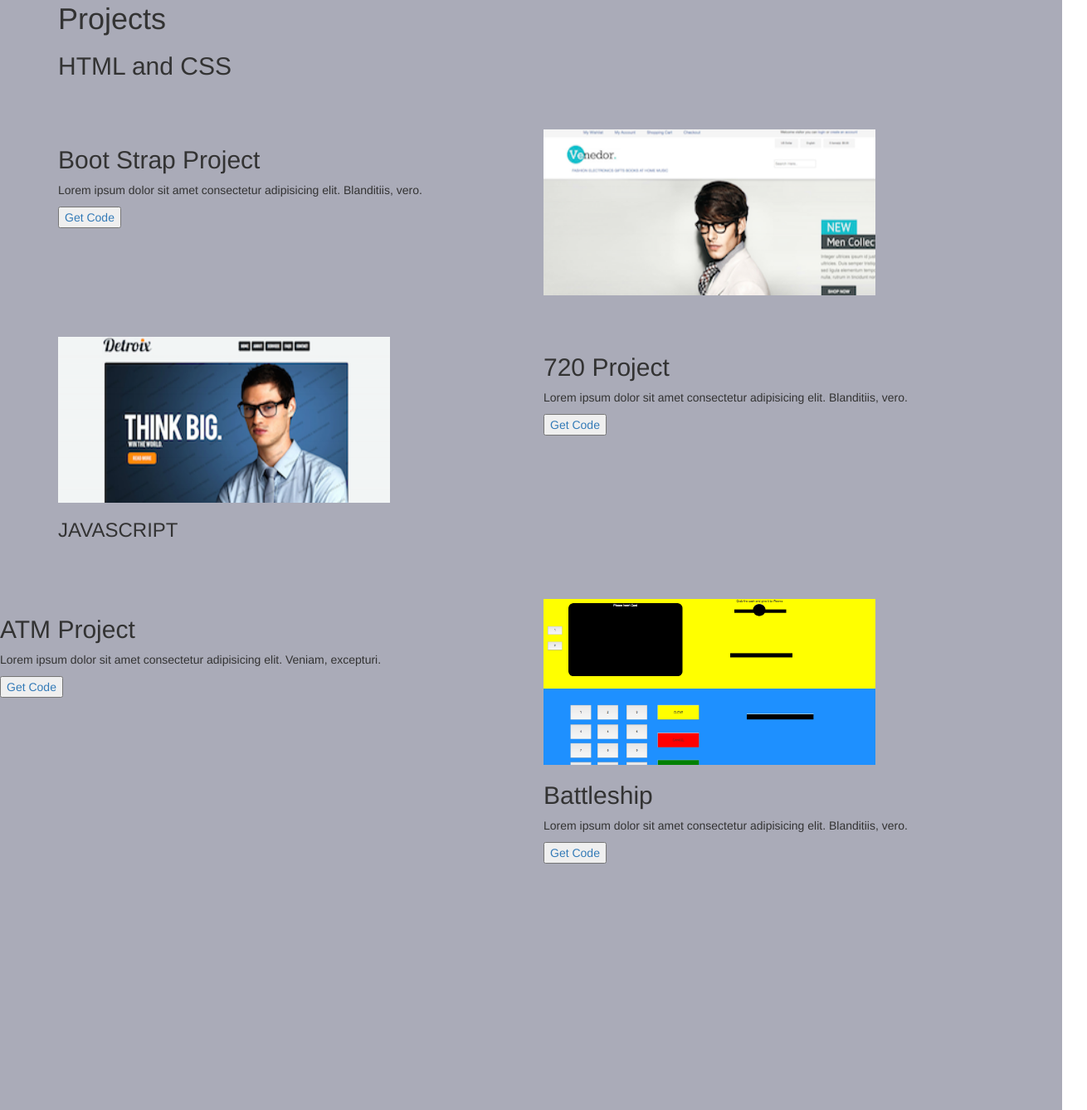
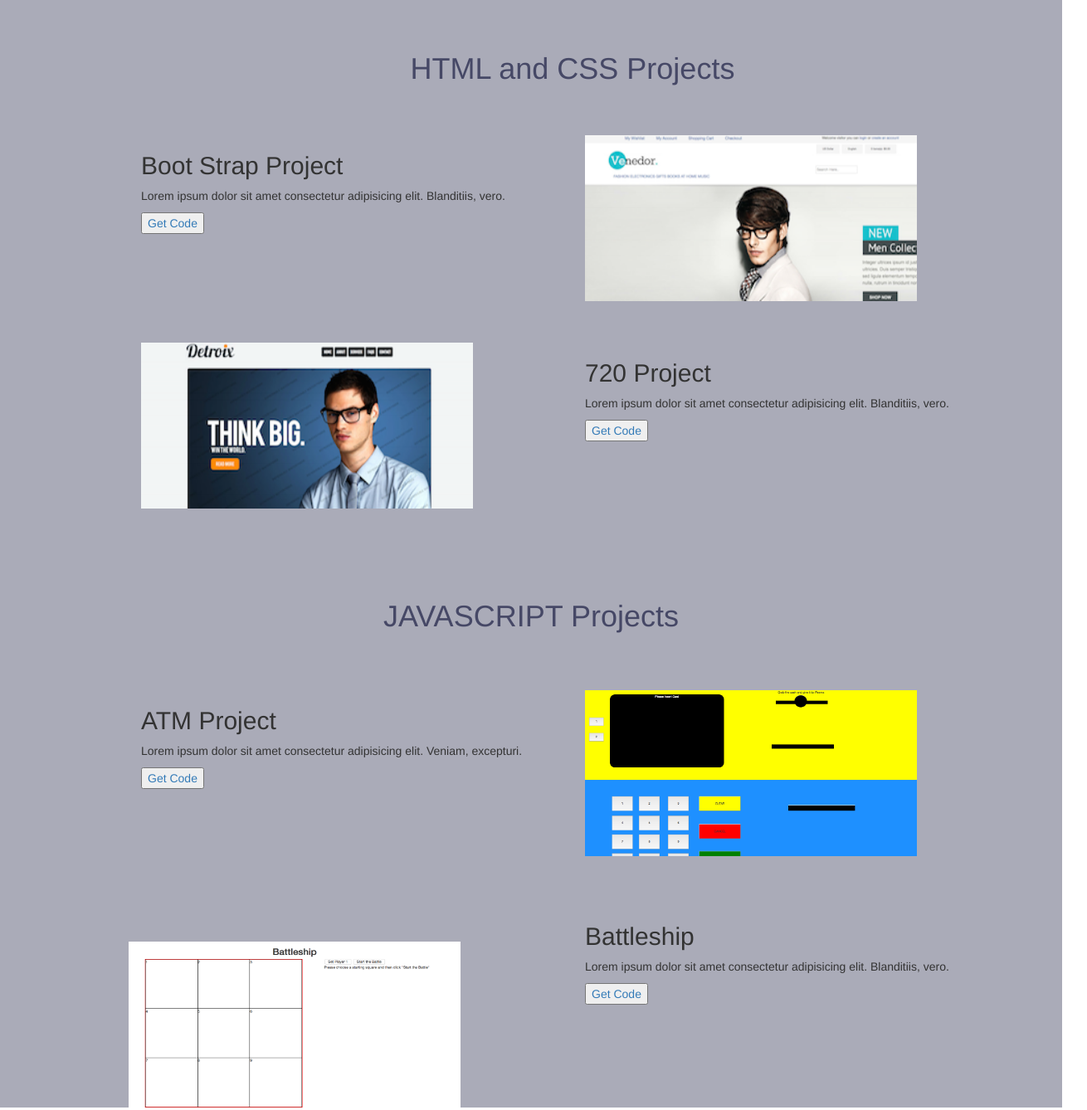
Before and after one commit to WeemsJr/WeemsJr.github.io, a plain HTML site: page index.html in a window 1280 px wide. Shown: the part 589-1927 px from the top of the page at 83% size, 1310 px wide, since content can reach past the window. Drawn offline with Linux system fonts and the light colour scheme.

Commit message:
first commit

```diff
--- a/css/style.css
+++ b/css/style.css
@@ -1,6 +1,6 @@
 .hero img{
     position: relative;
-    max-height: 800px;
+    max-height: 1000px;
     text-align: middle;
     overflow: hidden;
 
@@ -30,6 +30,10 @@
     margin: 15px;
 }
 
+.projectbackground h1{
+    text-align: center;
+    color: #464866;
+}
 
 
 
@@ -64,6 +68,8 @@
 
 
 }
+
+
 
 
 .fa {
@@ -129,3 +135,8 @@
 .projectbackground row{
     background: white;
 }
+
+
+.javascript{
+    margin-top: 90px;
+}
--- a/index.html
+++ b/index.html
@@ -13,11 +13,7 @@
 <body>
     <header>
         <div class="hero">
-            <div class="container">
-                <div class="col-sm-12">
-                    <img class="img-responsive" src="images/pianopic.jpg">
-                </div>
-            </div>
+            <img class="img-responsive" src="images/pianopic.jpg">
         </div>
 
         <div class="innerhero">
@@ -30,7 +26,7 @@
                     </div>
                     <ul style="margin-right: 90px;">
                         <li><a href="https://www.facebook.com/larry.weems.7" class="fa fa-facebook"></a></li>
-                        <li><a href="#" class="fa fa-twitter"></a></li>
+                        <li><a href="https://www.linkedin.com/in/larry-weems-187b5a168/" class="fa fa-linkedin"></a></li>
                     </ul>
                 </div>
             </div>
@@ -63,15 +59,15 @@
         </div>
     </div>
 
+
     <div class="projectbackground">
         <div class="container">
-            <div class="row">
+            <div class="row" style="margin-top: 60px;margin-left: 85px;">
                 <div class="col-md-12">
-                    <h1>Projects</h1>
-                    <h2>HTML and CSS</h2>
+                    <h1>HTML and CSS Projects</h1>
                 </div>
             </div>
-            <div class="row" style="margin-top: 50px;">
+            <div class="row" style="margin-top: 50px;margin-left: 85px">
                 <div class="col-md-6">
                     <h2>Boot Strap Project</h2>
                     <p>Lorem ipsum dolor sit amet consectetur adipisicing elit. Blanditiis, vero.</p>
@@ -82,7 +78,7 @@
                 </div>
             </div>
 
-            <div class="row" style="margin-top: 50px;">
+            <div class="row" style="margin-top: 50px;margin-left: 85px;">
                 <div class="col-md-6">
                     <img src="images/960.png" width="400" height="200"></a>
                 </div>
@@ -93,26 +89,28 @@
                 </div>
             </div>
 
-            <div class="javascript"></div>
+            <div class="javascript">
                 <div class="row">
                     <div class="col-md-12">
-                        <h3>JAVASCRIPT</h3>
+                        <h1>JAVASCRIPT Projects</h1>
                     </div>
                 </div>
             </div>
 
-            <div class="row" style="margin-top: 60px;">
+            <div class="row" style="margin-top: 60px;margin-left: 85px;">
                 <div class="col-md-6">
                     <h2>ATM Project</h2>
                     <p>Lorem ipsum dolor sit amet consectetur adipisicing elit. Veniam, excepturi.</p>
                     <a><button type="#">Get Code</button></a>
                 </div>
+            <div class="row">
                 <div class="col-md-6">
                     <img src="images/Screenshot_2018-12-14 Document.png" width="400" height="200" alt="">
+                </div>
             </div>
 
             <div class="row" style="margin-top: 60px;">
-                    <div class="col-md-6" style="margin-top: 432px;">
+                    <div class="col-md-6" style="margin-top: 43px;">
                         <img src="images/Screenshot_2019-01-08 Battleship.png" width="400" height="200"></a>
                     </div>
                     <div class="col-md-6">
```
